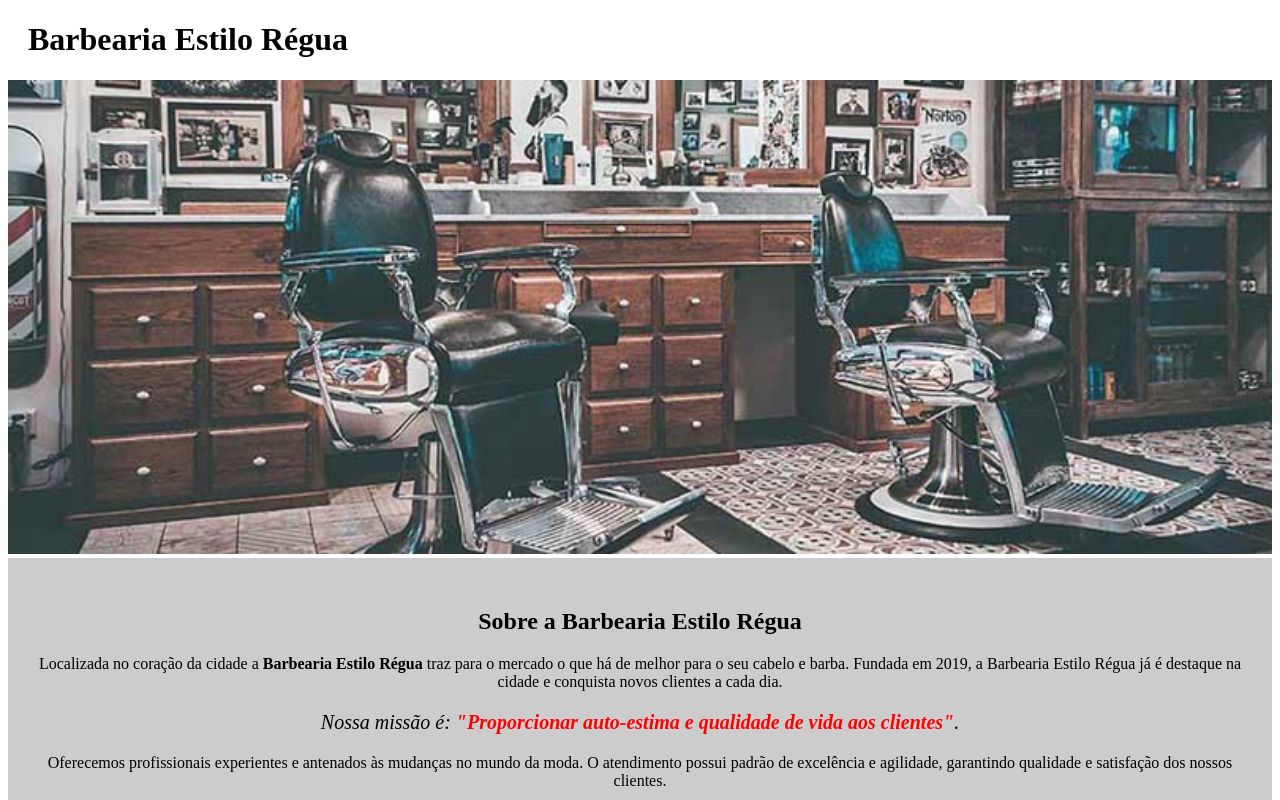
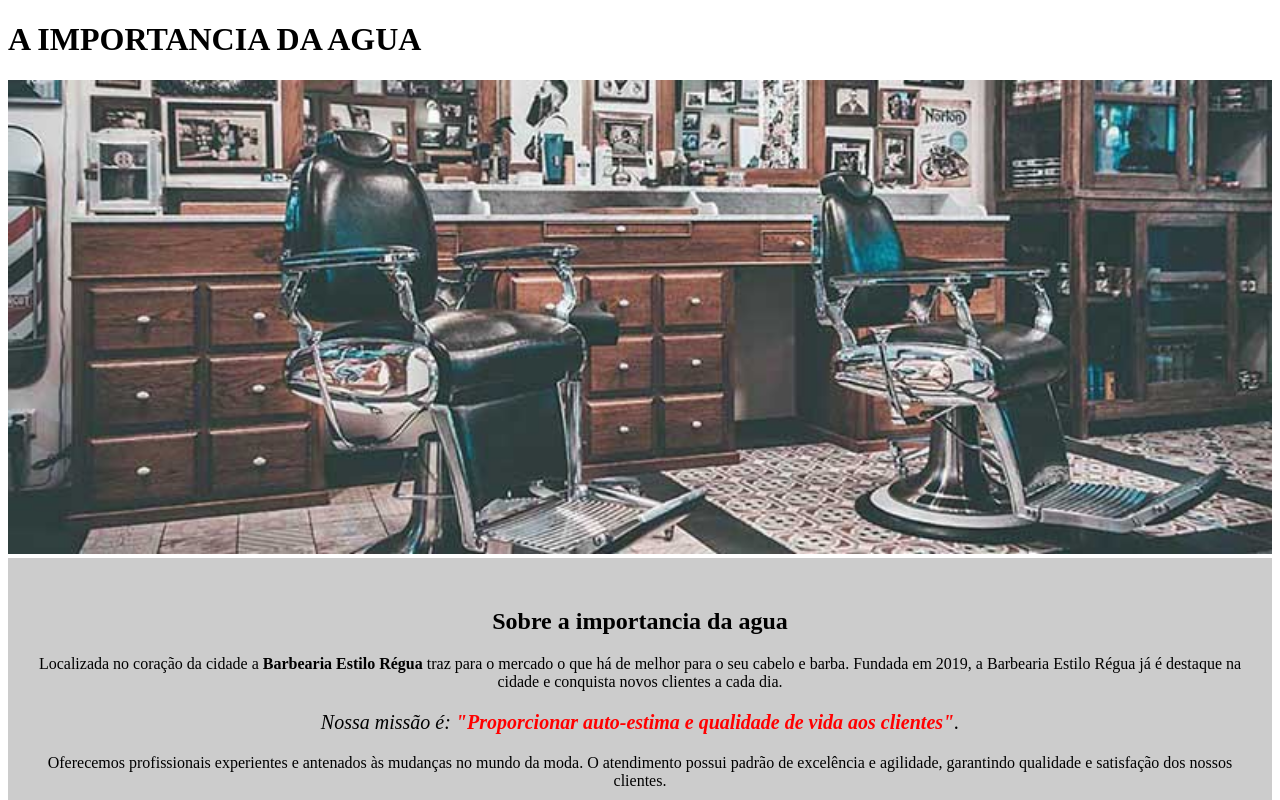
Before and after one commit to nicolylopes/site, a plain HTML site: page index.html in a window 1280 px wide. Shown: the top 800 px of the page. Drawn offline with Linux system fonts and the light colour scheme.

Commit message:
falando sobre a agua

```diff
--- a/index.html
+++ b/index.html
@@ -2,17 +2,17 @@
 <html lang="pt-br">
 	<head>
 		<meta charset="UTF-8">
-		<title>Barbearia Estilo Régua</title>
+		<title>A IMPORTANCIA DA AGUA</title>
 		<link rel="stylesheet" href="style-home.css">
 	</head>
 
 	<body>
 		<header>
-			<h1 class="titulo-principal">Barbearia Estilo Régua</h1>
+			<h1 class="A IMPORTANCIA DA AGUA">A IMPORTANCIA DA AGUA</h1>
 		</header>
 		<img id="banner" src="banner.jpg">
 		<div class="principal">
-			<h2 class="titulo-centralizado">Sobre a Barbearia Estilo Régua</h2>
+			<h2 class="titulo-centralizado">Sobre a importancia da agua</h2>
 
 			<p>Localizada no coração da cidade a <strong>Barbearia Estilo Régua</strong> traz para o mercado o que há de melhor para o seu cabelo e barba. Fundada em 2019, a Barbearia Estilo Régua já é destaque na cidade e conquista novos clientes a cada dia.</p>
 
```
